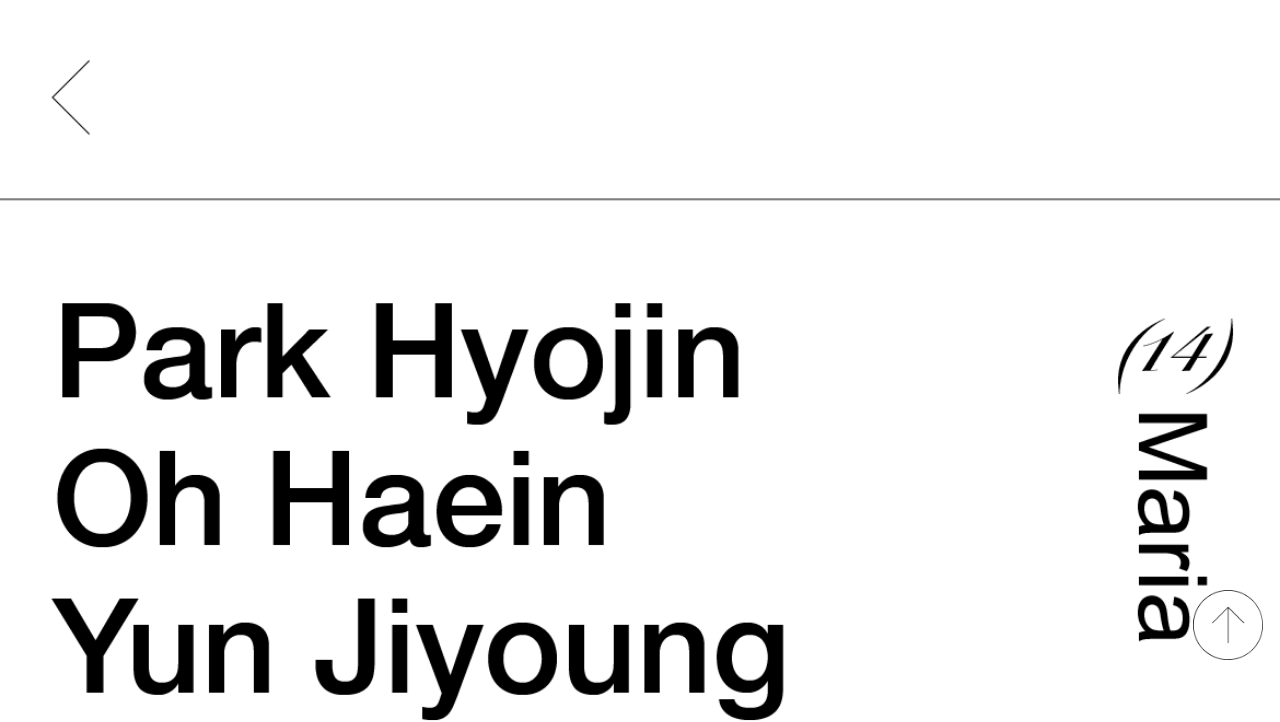
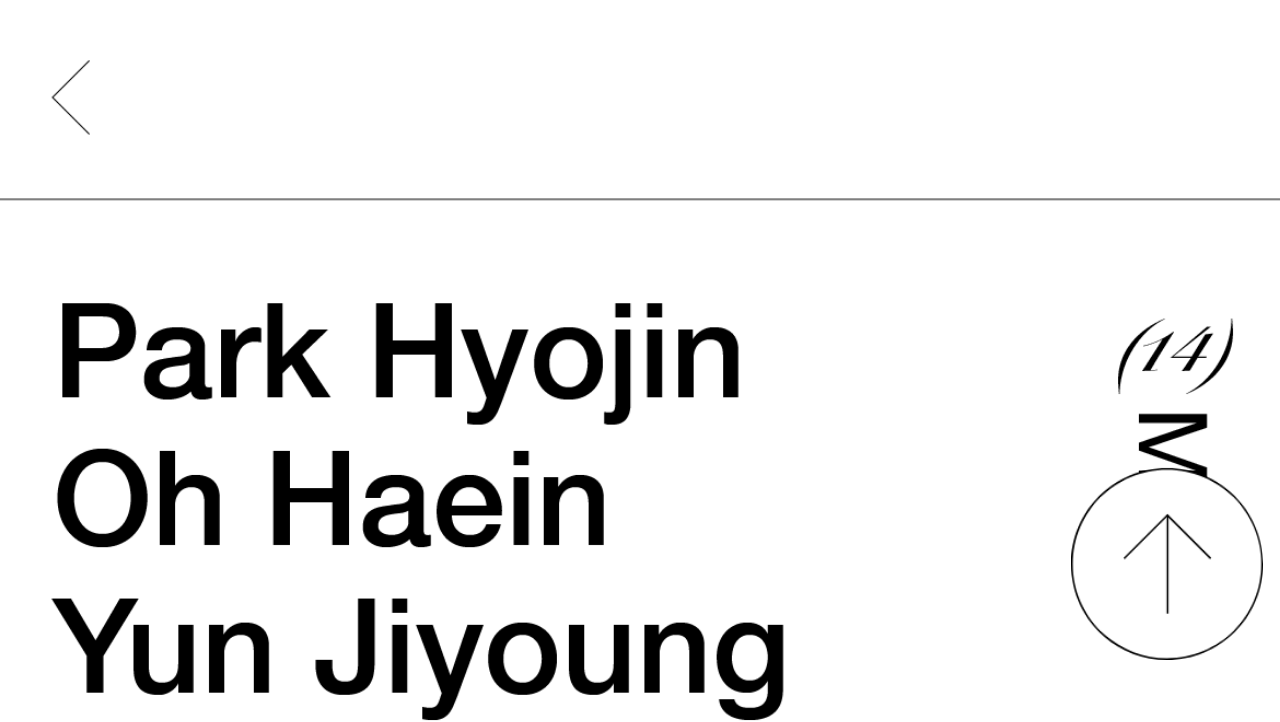
Before and after one commit to 2021-NMAN-BARYTAGE/N20, a plain HTML site: page maria.html in a window 1280 px wide. Shown: the part 118-840 px from the top of the page. Drawn offline with Linux system fonts and the light colour scheme.

Commit message:
Update maria.html

```diff
--- a/maria.html
+++ b/maria.html
@@ -28,8 +28,8 @@
 
 		.upscrollbtn{
 			position: fixed;
-			width: 70px;
-			height:70px;
+			width: 15%;
+			padding-top: 15%;
 			background:none;
 			bottom:22px;
 			right: 17px;
```
